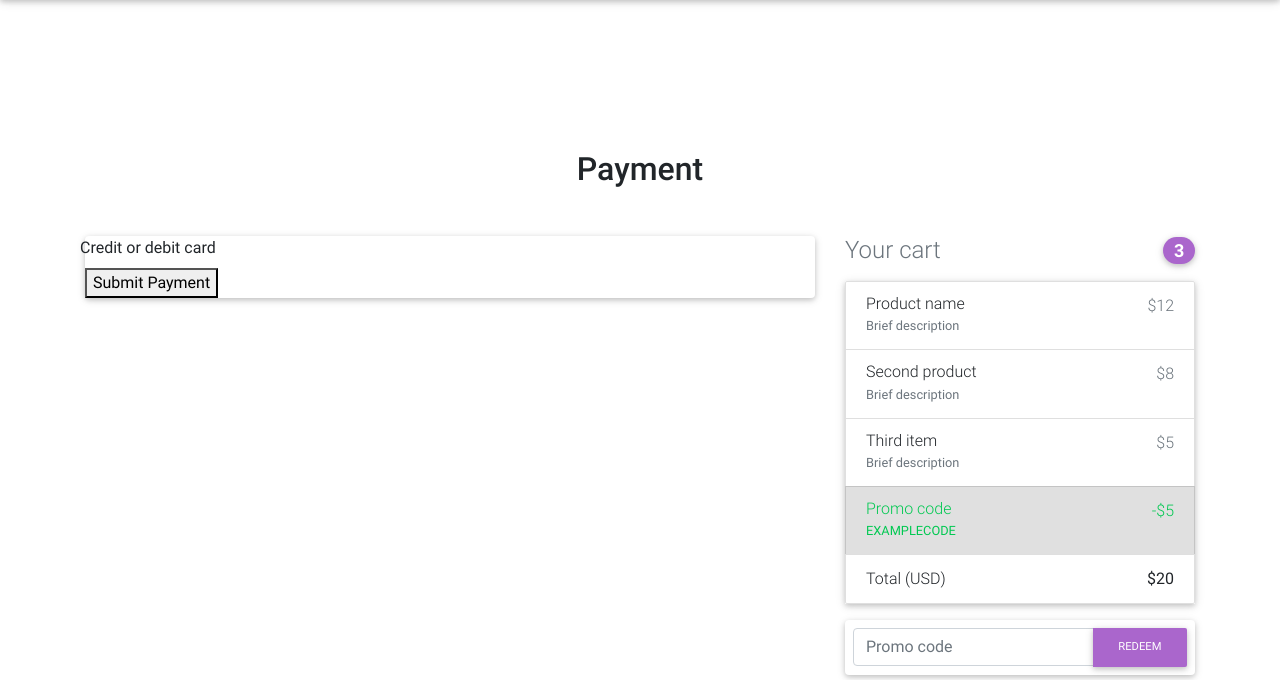
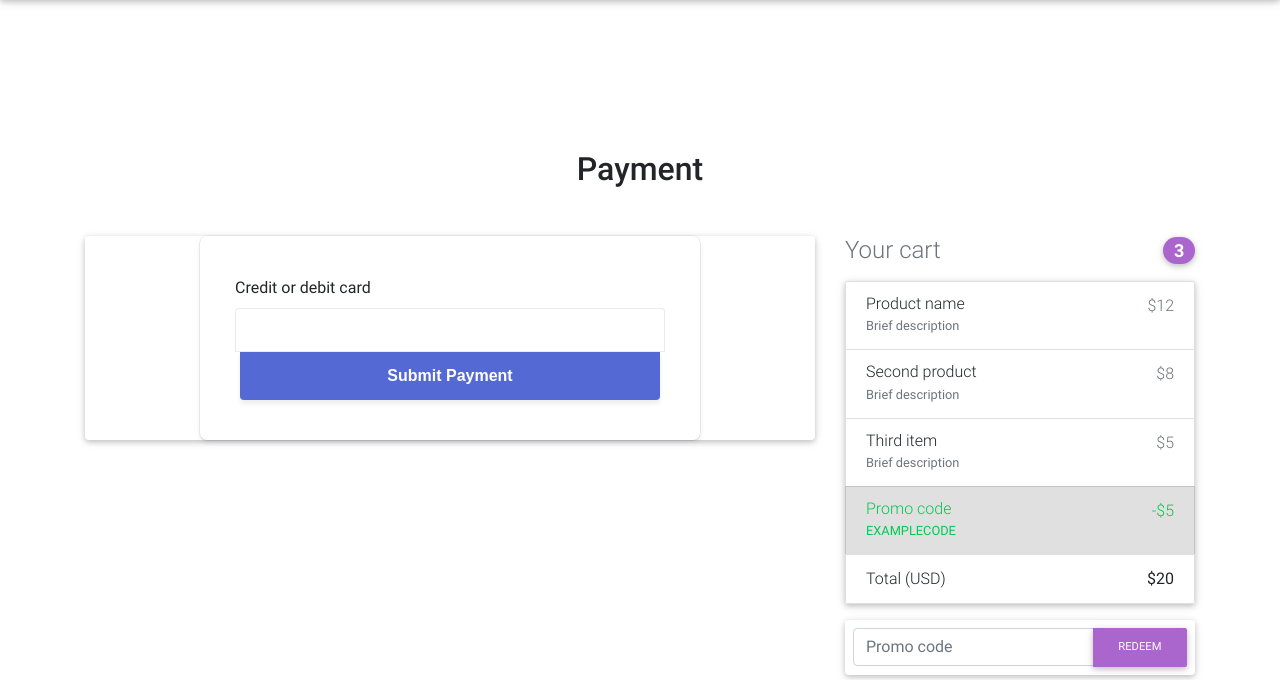
Before and after one commit to cleung0305/Django_Ecommerce, a Django app: page /payment/1/ in a window 1280 px wide. Shown: the part 66-746 px from the top of the page. Run offline with Django 3.2, Linux system fonts and the light colour scheme; some libraries are stand-ins or nearby versions.

Commit message:
card payment form

```diff
--- a/templates/payment.html
+++ b/templates/payment.html
@@ -6,6 +6,171 @@
 {% endblock extra_head %}
 
 {% block content %}
+
+  <style type="text/css">
+    /* Variables */
+    /* * {
+      box-sizing: border-box;
+    } */
+
+    #payment-form {
+      width: 30vw;
+      min-width: 500px;
+      align-self: center;
+      box-shadow: 0px 0px 0px 0.5px rgba(50, 50, 93, 0.1),
+        0px 2px 5px 0px rgba(50, 50, 93, 0.1), 0px 1px 1.5px 0px rgba(0, 0, 0, 0.07);
+      border-radius: 7px;
+      padding: 40px;
+    }
+
+    input {
+      border-radius: 6px;
+      margin-bottom: 6px;
+      padding: 12px;
+      border: 1px solid rgba(50, 50, 93, 0.1);
+      height: 44px;
+      font-size: 16px;
+      width: 100%;
+      background: white;
+    }
+
+    .result-message {
+      line-height: 22px;
+      font-size: 16px;
+    }
+
+    .result-message a {
+      color: rgb(89, 111, 214);
+      font-weight: 600;
+      text-decoration: none;
+    }
+
+    .hidden {
+      display: none;
+    }
+
+    #card-error {
+      color: rgb(105, 115, 134);
+      text-align: left;
+      font-size: 13px;
+      line-height: 17px;
+      margin-top: 12px;
+    }
+
+    #card-element {
+      border-radius: 4px 4px 0 0 ;
+      padding: 12px;
+      border: 1px solid rgba(50, 50, 93, 0.1);
+      height: 44px;
+      width: 100%;
+      background: white;
+    }
+
+    #payment-request-button {
+      margin-bottom: 32px;
+    }
+
+    /* Buttons and links */
+    #submit {
+      background: #5469d4;
+      color: #ffffff;
+      font-family: Arial, sans-serif;
+      border-radius: 0 0 4px 4px;
+      border: 0;
+      padding: 12px 16px;
+      font-size: 16px;
+      font-weight: 600;
+      cursor: pointer;
+      display: block;
+      transition: all 0.2s ease;
+      box-shadow: 0px 4px 5.5px 0px rgba(0, 0, 0, 0.07);
+      width: 100%;
+    }
+    #submit:hover {
+      filter: contrast(115%);
+    }
+    #submit:disabled {
+      opacity: 0.5;
+      cursor: default;
+    }
+
+    /* spinner/processing state, errors */
+    .spinner,
+    .spinner:before,
+    .spinner:after {
+      border-radius: 50%;
+    }
+    .spinner {
+      color: #ffffff;
+      font-size: 22px;
+      text-indent: -99999px;
+      margin: 0px auto;
+      position: relative;
+      width: 20px;
+      height: 20px;
+      box-shadow: inset 0 0 0 2px;
+      -webkit-transform: translateZ(0);
+      -ms-transform: translateZ(0);
+      transform: translateZ(0);
+    }
+    .spinner:before,
+    .spinner:after {
+      position: absolute;
+      content: "";
+    }
+    .spinner:before {
+      width: 10.4px;
+      height: 20.4px;
+      background: #5469d4;
+      border-radius: 20.4px 0 0 20.4px;
+      top: -0.2px;
+      left: -0.2px;
+      -webkit-transform-origin: 10.4px 10.2px;
+      transform-origin: 10.4px 10.2px;
+      -webkit-animation: loading 2s infinite ease 1.5s;
+      animation: loading 2s infinite ease 1.5s;
+    }
+    .spinner:after {
+      width: 10.4px;
+      height: 10.2px;
+      background: #5469d4;
+      border-radius: 0 10.2px 10.2px 0;
+      top: -0.1px;
+      left: 10.2px;
+      -webkit-transform-origin: 0px 10.2px;
+      transform-origin: 0px 10.2px;
+      -webkit-animation: loading 2s infinite ease;
+      animation: loading 2s infinite ease;
+    }
+
+    @-webkit-keyframes loading {
+      0% {
+        -webkit-transform: rotate(0deg);
+        transform: rotate(0deg);
+      }
+      100% {
+        -webkit-transform: rotate(360deg);
+        transform: rotate(360deg);
+      }
+    }
+    @keyframes loading {
+      0% {
+        -webkit-transform: rotate(0deg);
+        transform: rotate(0deg);
+      }
+      100% {
+        -webkit-transform: rotate(360deg);
+        transform: rotate(360deg);
+      }
+    }
+
+    @media only screen and (max-width: 600px) {
+      form {
+        width: 80vw;
+      }
+    }
+
+  </style>
 
   <!--Main layout-->
   <main class="mt-5 pt-4">
@@ -36,7 +201,7 @@
               <div id="card-errors" role="alert"></div>
             </div>
 
-            <button>Submit Payment</button>
+            <button id="submit">Submit Payment</button>
           </form>
 
           </div>
```
Also changed, not shown: db.sqlite3.
